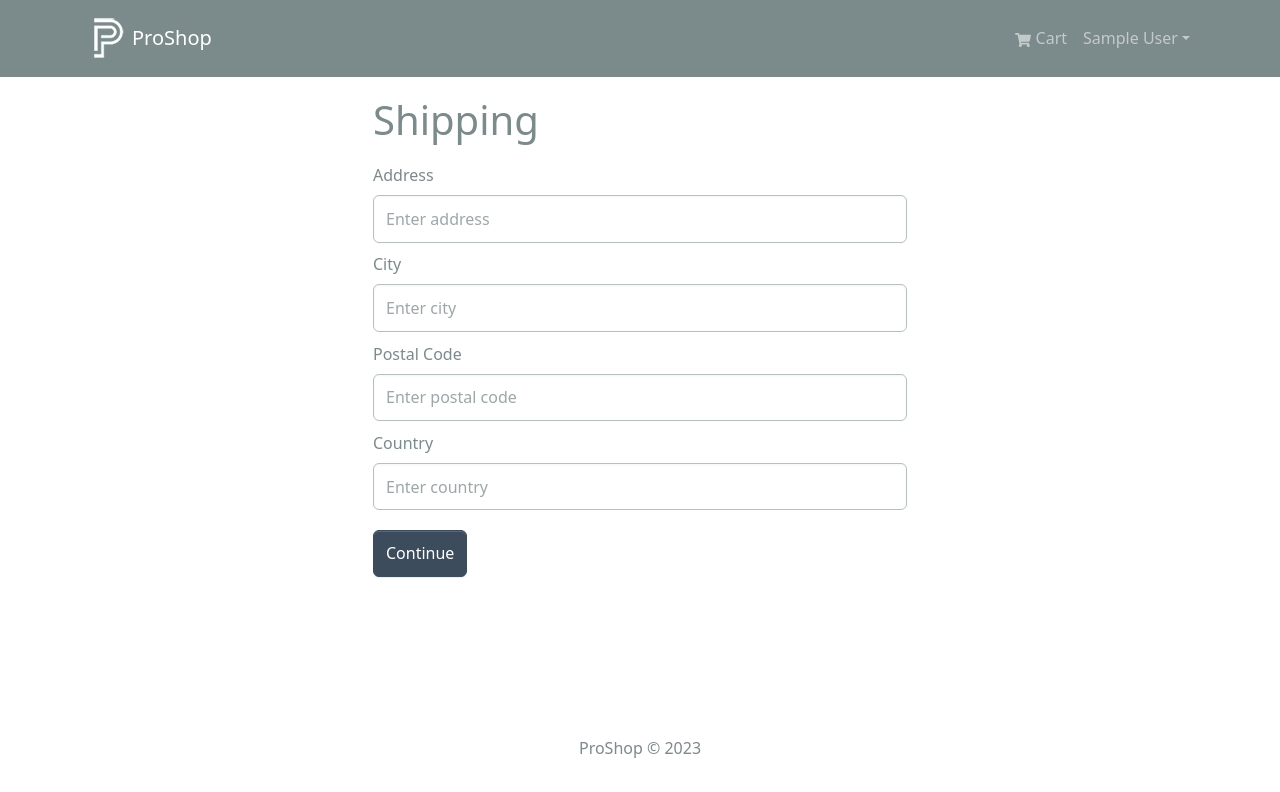
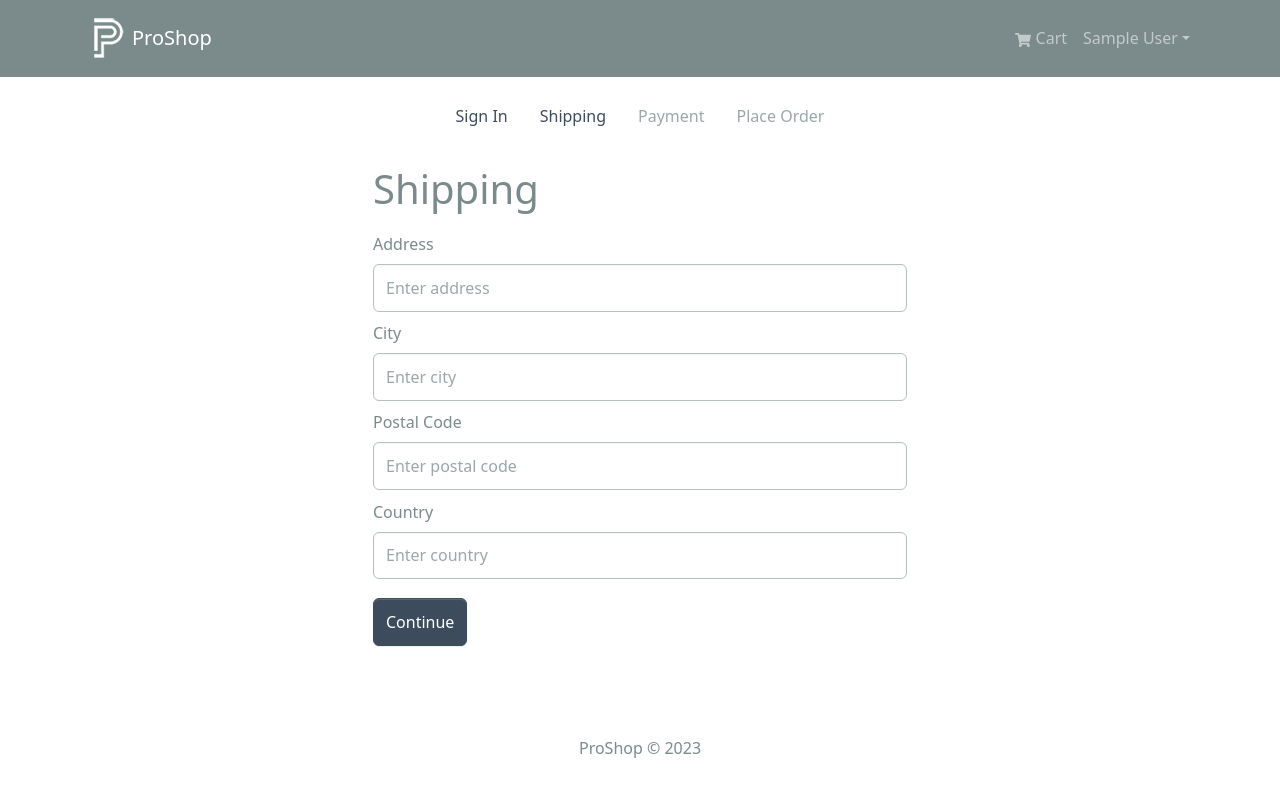
Before and after one commit to Nobhendu/proshop, a React (Vite) app in the folder frontend/: page /shipping in a window 1280 px wide. Shown: the top 792 px of the page. Built offline with nearby package versions, Linux system fonts and the light colour scheme; sample sign-in values are in the browser's storage.

Commit message:
Create CheckoutSteps component

```diff
--- /dev/null
+++ b/frontend/src/components/CheckoutSteps.tsx
@@ -0,0 +1,59 @@
+import { Nav } from "react-bootstrap";
+import { LinkContainer } from "react-router-bootstrap";
+
+interface steps {
+  step1?: boolean;
+  step2?: boolean;
+  step3?: boolean;
+  step4?: boolean;
+}
+
+const CheckoutSteps = ({
+  step1 = false,
+  step2 = false,
+  step3 = false,
+  step4 = false,
+}: steps) => {
+  return (
+    <Nav className="justify-content-center mb-4">
+      <Nav.Item>
+        {step1 ? (
+          <LinkContainer to="/login">
+            <Nav.Link>Sign In</Nav.Link>
+          </LinkContainer>
+        ) : (
+          <Nav.Link disabled>Sign In</Nav.Link>
+        )}
+      </Nav.Item>
+      <Nav.Item>
+        {step2 ? (
+          <LinkContainer to="/login">
+            <Nav.Link>Shipping</Nav.Link>
+          </LinkContainer>
+        ) : (
+          <Nav.Link disabled>Shipping</Nav.Link>
+        )}
+      </Nav.Item>
+      <Nav.Item>
+        {step3 ? (
+          <LinkContainer to="/login">
+            <Nav.Link>Payment</Nav.Link>
+          </LinkContainer>
+        ) : (
+          <Nav.Link disabled>Payment</Nav.Link>
+        )}
+      </Nav.Item>
+      <Nav.Item>
+        {step4 ? (
+          <LinkContainer to="/login">
+            <Nav.Link>Place Order</Nav.Link>
+          </LinkContainer>
+        ) : (
+          <Nav.Link disabled>Place Order</Nav.Link>
+        )}
+      </Nav.Item>
+    </Nav>
+  );
+};
+
+export default CheckoutSteps;
--- a/frontend/src/screens/ShippingScreen.tsx
+++ b/frontend/src/screens/ShippingScreen.tsx
@@ -4,6 +4,7 @@
 import { useNavigate } from "react-router-dom";
 import FormContainer from "../components/FormContainer";
 import { saveShippingAddress } from "../slices/cartSlice";
+import CheckoutSteps from "../components/CheckoutSteps";
 
 const ShippingScreen = () => {
   const cart: any = useSelector((state: any) => state!.cart);
@@ -27,6 +28,7 @@
 
   return (
     <FormContainer>
+      <CheckoutSteps step1 step2 />
       <h1>Shipping</h1>
 
       <Form onSubmit={submitHandler}>
```
